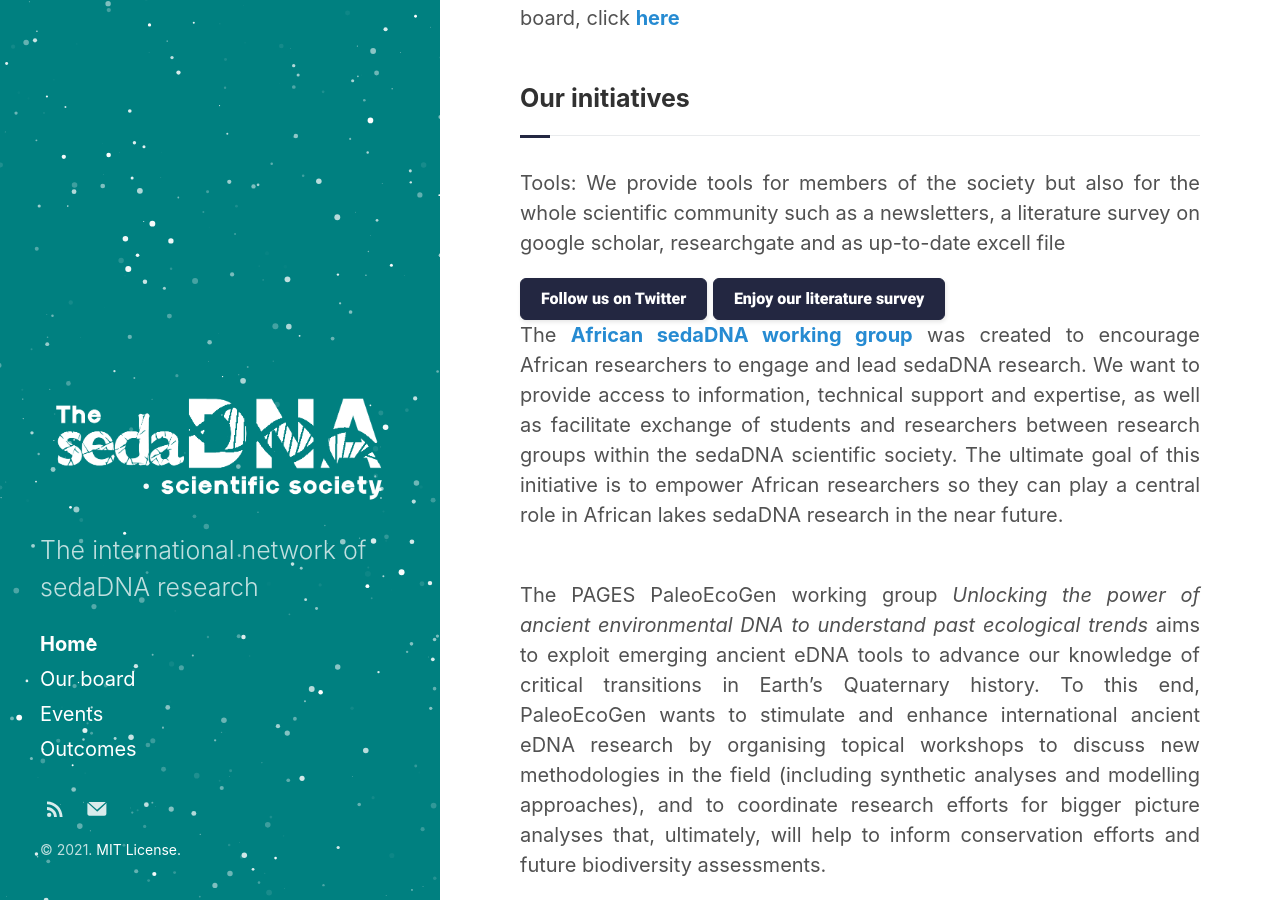
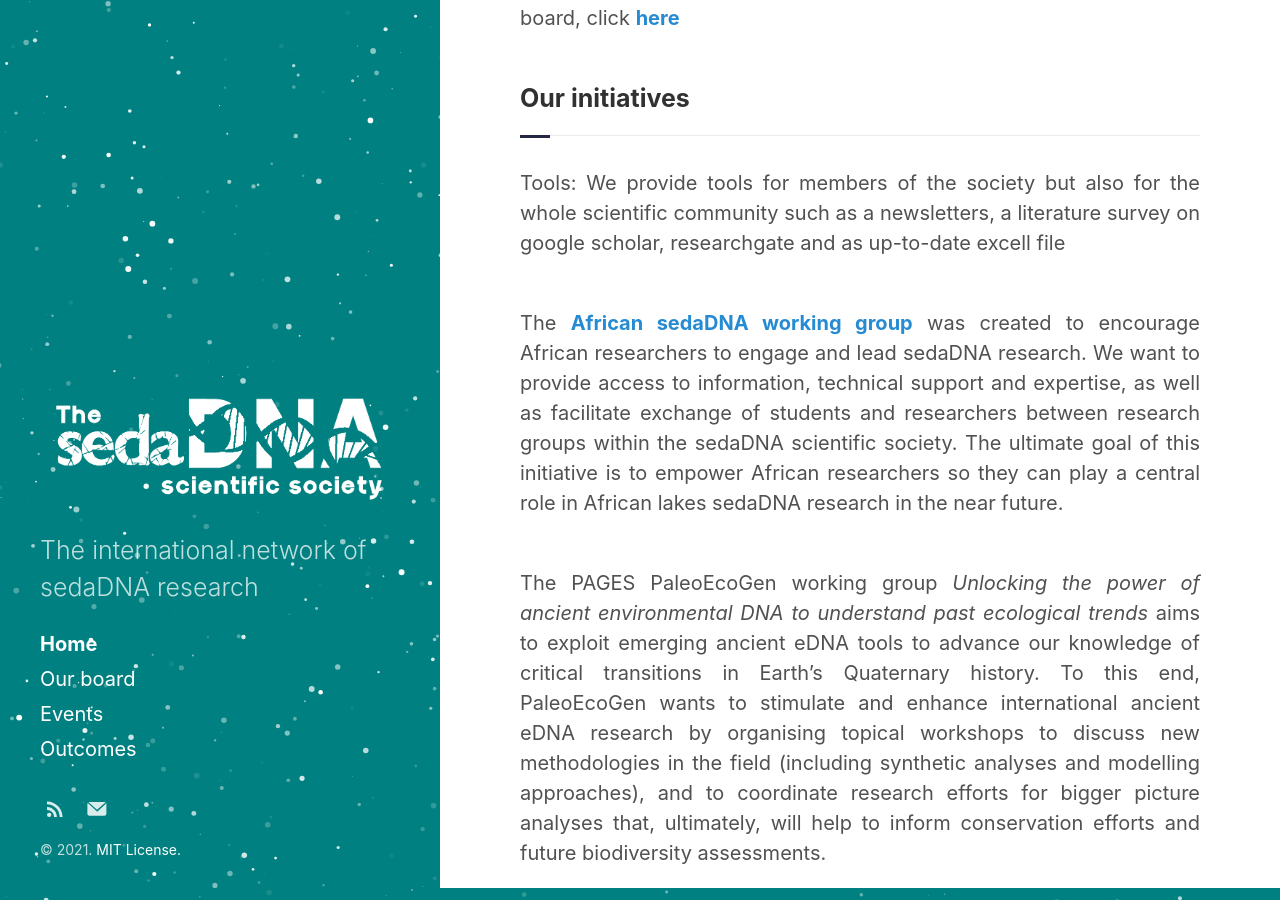
Before and after one commit to sedadna/sedadna.github.io, a Jekyll site: the page built from index.html, in a window 1280 px wide and 900 px high, scrolled down 1007 px. Built offline with Jekyll 4.4.1, drawn with Linux system fonts in a browser that asks for light colours; the list of posts is cut into pages by our own code.

Commit message:
Update index.html

```diff
--- a/_layouts/index.html
+++ b/_layouts/index.html
@@ -86,8 +86,6 @@ layout: default
 <div class="intro">
 <h3 class="section-title underline">Our initiatives</h3>
 <p> Tools:  We provide tools for members of the society but also for the whole scientific community such as a newsletters, a literature survey on google scholar, researchgate and as up-to-date excell file</p>
-<button class="button-join" role="button" onclick="window.open('https://twitter.com/SedimentaryDNA?lang=en','_blank')" type="button">Follow us on Twitter</button>
-<button class="button-join" role="button" onclick="window.open('https://scholar.google.fr/citations?user=90ytJ14AAAAJ&hl=fr','_blank')" type="button">Enjoy our literature survey</button>
 <br>
 <p> The <a href="/category/3-code.html" target="_blank"><b>African sedaDNA working group</b></a> was created to encourage African researchers to engage and lead sedaDNA research. We want to provide access to information, technical support and expertise, as well as facilitate exchange of students and researchers between research groups within the sedaDNA scientific society. The ultimate goal of this initiative is to empower African researchers so they can play a central role in African lakes sedaDNA research in the near future.</p>
 <br>
```
